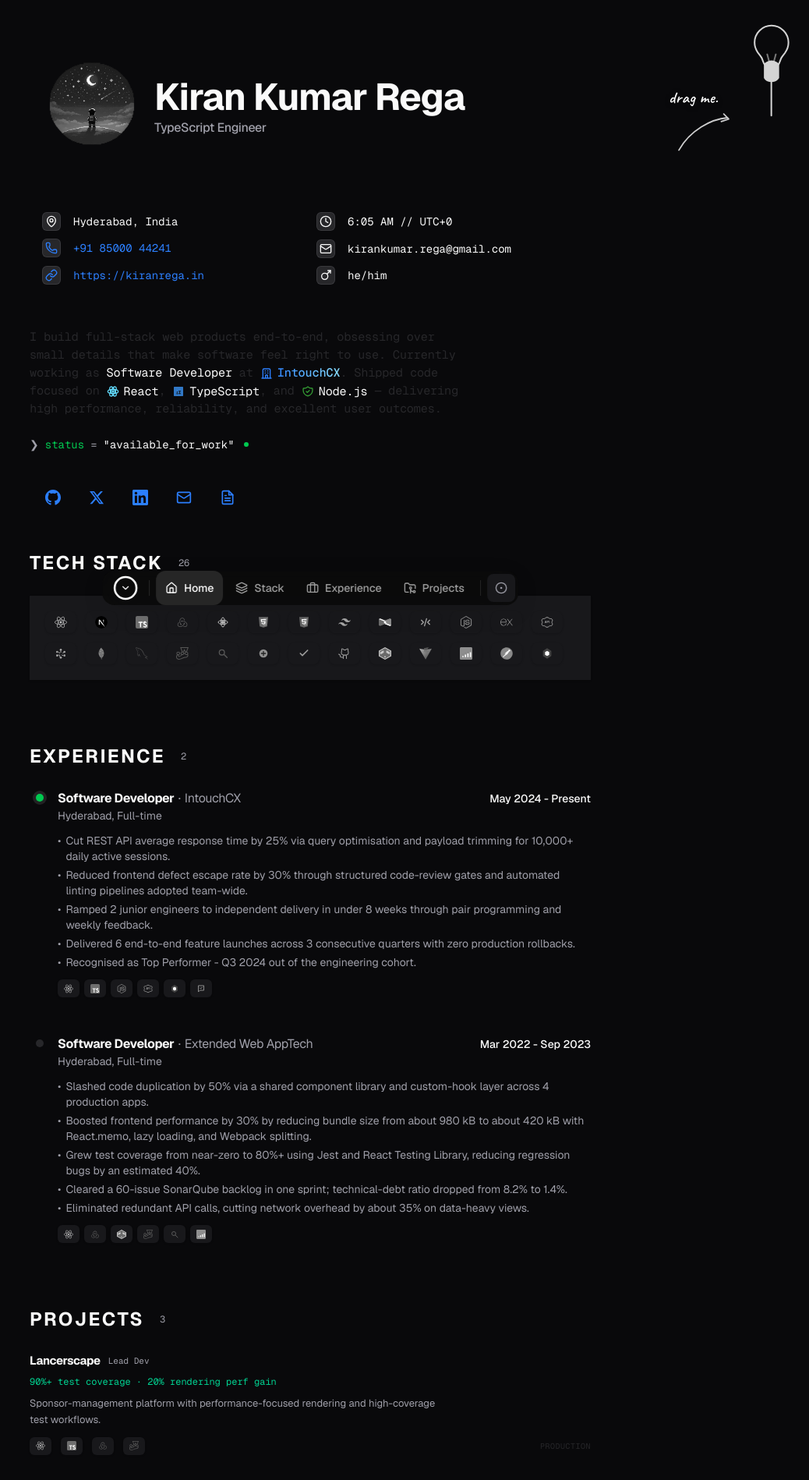
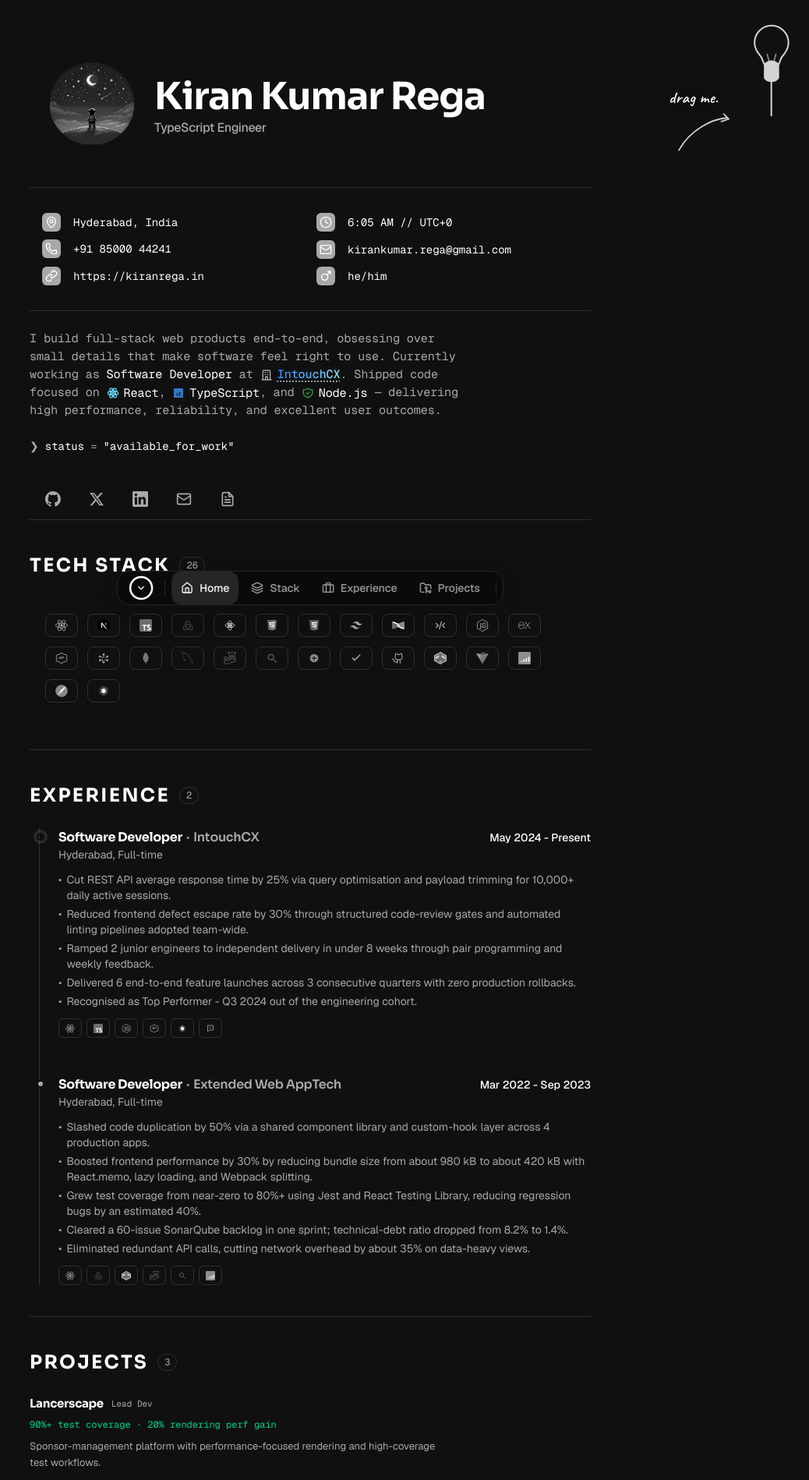
Before and after one commit to kiranrega/kk-dev, a Next.js app: page / in a window 1280 px wide. Shown: the top 1898 px of the page at 78% size, without its empty margins (242-1280 px from the left). Built offline with nearby package versions, Linux system fonts and the light colour scheme; no server answers.

Commit message:
refactor: update color system to use oklch values and add Sora font

```diff
--- a/src/app/globals.css
+++ b/src/app/globals.css
@@ -4,96 +4,33 @@
 @custom-variant dark (&:where(.dark, .dark *));
 
 :root {
-  /* ── Color System (lab) ── */
-  --background: lab(98.26% 0 0);
-  --foreground: lab(2.51107% .242703 -.886115);
-  --primary: lab(98.26% 0 0);
-  --primary-foreground: lab(2.51107% .242703 -.886115);
-  --secondary: lab(90.6853% .399232 -1.45452);
-  --secondary-foreground: lab(2.51107% .242703 -.886115);
-  --muted: lab(96.1634% .0993311 -.364041);
-  --muted-foreground: lab(47.8878% 1.65477 -5.77283);
-  --card: lab(96.1634% .0993311 -.364041);
-  --card-foreground: lab(2.51107% .242703 -.886115);
-  --popover: lab(96.1634% .0993311 -.364041);
-  --popover-foreground: lab(2.51107% .242703 -.886115);
-  --accent: lab(96.1634% .0993311 -.364041);
-  --accent-muted: color-mix(in oklab, var(--accent) 20%, transparent);
-  --accent-foreground: lab(2.51107% .242703 -.886115);
-  --border: lab(90.6853% .399232 -1.45452);
-  --input: lab(100% 0 0/.15);
-  --ring: lab(47.8878% 1.65477 -5.77283);
-  --link: lab(54.1736% 13.3369 -74.6839);
-  --success: lab(70.5521% -66.5147 45.8073);
-  --destructive: lab(40.4273% 67.2623 53.7441);
-  --info: lab(61.1364% -10.0766 -55.1112);
-  --surface: lab(96.1634% .0993311 -.364041);
-  --surface-foreground: lab(2.51107% .242703 -.886115);
+  /* Warm Minimalism oklch values */
+  --portfolio-surface: oklch(1 0 0);
+  --portfolio-ink: oklch(0 0 0);
+  --portfolio-muted: oklch(0.45 0 0);
+  --portfolio-border: oklch(0.88 0 0);
+  --portfolio-page: oklch(0.97 0 0);
+
+  --background: var(--portfolio-surface);
+  --foreground: var(--portfolio-ink);
+  --muted: var(--portfolio-muted);
+  --muted-foreground: var(--portfolio-muted);
+  --border: var(--portfolio-border);
+  --card: var(--portfolio-surface);
+  --accent: var(--portfolio-ink);
+  --link: var(--foreground);
   --line: color-mix(in oklab, var(--border) 64%, var(--background));
-  --selection: lab(2.51107% .242703 -.886115);
-  --selection-foreground: lab(98.26% 0 0);
-  --code: var(--background);
-  --code-foreground: var(--foreground);
-  --code-number: lab(33.88% -.0000149012 0);
-  --code-highlight: lab(64.4251% 68.652 101.243/.06);
 
-  /* ── Sidebar tokens ── */
-  --sidebar: lab(96.1634% .0993311 -.364041);
-  --sidebar-foreground: lab(2.51107% .242703 -.886115);
-  --sidebar-primary: lab(36.9089% 35.0961 -85.6872);
-  --sidebar-primary-foreground: lab(98.26% 0 0);
-  --sidebar-accent: lab(90.6853% .399232 -1.45452);
-  --sidebar-accent-foreground: lab(2.51107% .242703 -.886115);
-  --sidebar-border: lab(100% 0 0/.1);
-  --sidebar-ring: lab(47.8878% 1.65477 -5.77283);
-
-  /* ── Chart tokens ── */
-  --chart-1: lab(2.51107% .242703 -.886115);
-  --chart-2: lab(29.24% -.0000149012 0);
-  --chart-3: lab(43.16% 0 0);
-  --chart-4: lab(68.68% 0 0);
-  --chart-5: lab(98.26% 0 0);
-  --chart-background: lab(2.51107% .242703 -.886115);
-  --chart-foreground: lab(98.26% 0 0);
-  --chart-foreground-muted: lab(65.6464% 1.53497 -5.42429);
-  --chart-grid: color-mix(in oklab, var(--border) 64%, var(--background));
-  --chart-crosshair: lab(35.1166% 1.78212 -6.1173);
-  --chart-tooltip-background: lab(96.1634% .0993311 -.364041);
-  --chart-tooltip-foreground: lab(2.51107% .242703 -.886115);
-  --chart-tooltip-muted: lab(65.6464% 1.53497 -5.42429);
-  --chart-marker-background: lab(88.4% 0 .0000119209);
-  --chart-marker-border: lab(30.3655% -.474572 -3.71171);
-  --chart-marker-foreground: lab(2.51107% .242703 -.886115);
-  --chart-ring-background: lab(24.5649% -.463679 -3.70624/.25);
-  --chart-label: lab(70.9674% -.509977 -3.73039);
-
-  /* ── Typography ── */
-  --font-family-sans: var(--font-geist-sans), system-ui, sans-serif;
-  --font-family-mono: var(--font-geist-mono), ui-monospace, monospace;
+  /* Typography variables */
+  --text-sm: .875rem;
+  --font-family-sans: var(--font-geist-sans), Inter, system-ui, sans-serif;
+  --font-family-display: var(--font-sora), var(--font-geist-sans), sans-serif;
 
   --font-size-hero: clamp(2.25rem, 6vw, 3.5rem);
   --line-height-hero: 1.1;
-  --letter-spacing-tight: -0.025em;
+  --letter-spacing-tight: -0.02em;
 
-  /* ── Layout tokens ── */
-  --header-height: calc(var(--spacing) * 14);
-  --separator-height: calc(var(--spacing) * 8);
-  --fade-bottom-height: calc(var(--spacing) * 24);
-
-  /* ── BProgress tokens ── */
-  --bprogress-color: var(--foreground);
-  --bprogress-height: 2px;
-  --bprogress-spinner-size: 18px;
-  --bprogress-spinner-animation-duration: 400ms;
-  --bprogress-spinner-border-size: 2px;
-  --bprogress-box-shadow: 0 0 10px var(--foreground), 0 0 5px var(--foreground);
-  --bprogress-z-index: 99999;
-  --bprogress-spinner-top: 15px;
-  --bprogress-spinner-bottom: auto;
-  --bprogress-spinner-right: 15px;
-  --bprogress-spinner-left: auto;
-
-  /* ── Bulb SVG theme vars (light) ── */
+  /* Bulb SVG theme vars (light) */
   --cord: #555;
   --filament: #999;
   --stroke: #555;
@@ -101,70 +38,22 @@
 }
 
 .dark {
-  /* ── Color System (lab) - Dark ── */
-  --background: lab(2.51107% .242703 -.886115);
-  --foreground: lab(98.26% 0 0);
-  --primary: lab(98.26% 0 0);
-  --primary-foreground: lab(2.51107% .242703 -.886115);
-  --secondary: lab(15.7305% .613764 -2.1659);
-  --secondary-foreground: lab(98.26% 0 0);
-  --muted: lab(15.7305% .613764 -2.1659);
-  --muted-foreground: lab(65.6464% 1.53497 -5.42429);
-  --card: lab(8.30603% .618205 -2.16572);
-  --card-foreground: lab(98.26% 0 0);
-  --popover: lab(8.30603% .618205 -2.16572);
-  --popover-foreground: lab(98.26% 0 0);
-  --accent: lab(15.7305% .613764 -2.1659);
-  --accent-muted: color-mix(in oklab, var(--accent) 20%, transparent);
-  --accent-foreground: lab(98.26% 0 0);
-  --border: lab(15.7305% .613764 -2.1659);
-  --input: lab(100% 0 0/.15);
-  --ring: lab(47.8878% 1.65477 -5.77283);
-  --link: lab(54.1736% 13.3369 -74.6839);
-  --success: lab(70.5521% -66.5147 45.8073);
-  --destructive: lab(40.4273% 67.2623 53.7441);
-  --info: lab(61.1364% -10.0766 -55.1112);
-  --surface: lab(8.30603% .618205 -2.16572);
-  --surface-foreground: lab(98.26% 0 0);
-  --line: color-mix(in oklab, var(--border) 64%, var(--background));
-  --selection: lab(98.26% 0 0);
-  --selection-foreground: lab(2.51107% .242703 -.886115);
-  --code: var(--background);
-  --code-foreground: var(--foreground);
-  --code-number: lab(33.88% -.0000149012 0);
-  --code-highlight: lab(64.4251% 68.652 101.243/.06);
+  /* Dark Theme - Warm Minimalism oklch values */
+  --portfolio-surface: oklch(0.173 0 0);
+  --portfolio-ink: oklch(1 0 0);
+  --portfolio-muted: oklch(0.735 0 0);
+  --portfolio-border: oklch(0.309 0 0);
+  --portfolio-page: oklch(0.182 0 0);
 
-  /* ── Sidebar tokens - Dark ── */
-  --sidebar: lab(8.30603% .618205 -2.16572);
-  --sidebar-foreground: lab(98.26% 0 0);
-  --sidebar-primary: lab(36.9089% 35.0961 -85.6872);
-  --sidebar-primary-foreground: lab(98.26% 0 0);
-  --sidebar-accent: lab(15.7305% .613764 -2.1659);
-  --sidebar-accent-foreground: lab(98.26% 0 0);
-  --sidebar-border: lab(100% 0 0/.1);
-  --sidebar-ring: lab(47.8878% 1.65477 -5.77283);
+  --background: var(--portfolio-surface);
+  --foreground: var(--portfolio-ink);
+  --muted: var(--portfolio-muted);
+  --muted-foreground: var(--portfolio-muted);
+  --border: var(--portfolio-border);
+  --card: var(--portfolio-surface);
+  --accent: var(--portfolio-ink);
 
-  /* ── Chart tokens - Dark ── */
-  --chart-1: lab(98.26% 0 0);
-  --chart-2: lab(68.68% 0 0);
-  --chart-3: lab(43.16% 0 0);
-  --chart-4: lab(29.24% -.0000149012 0);
-  --chart-5: lab(21.12% 0 0);
-  --chart-background: lab(2.51107% .242703 -.886115);
-  --chart-foreground: lab(98.26% 0 0);
-  --chart-foreground-muted: lab(65.6464% 1.53497 -5.42429);
-  --chart-grid: color-mix(in oklab, var(--border) 64%, var(--background));
-  --chart-crosshair: lab(35.1166% 1.78212 -6.1173);
-  --chart-tooltip-background: lab(8.30603% .618205 -2.16572);
-  --chart-tooltip-foreground: lab(98.26% 0 0);
-  --chart-tooltip-muted: lab(65.6464% 1.53497 -5.42429);
-  --chart-marker-background: lab(12.9629% -.428468 -3.68954);
-  --chart-marker-border: lab(30.3655% -.474572 -3.71171);
-  --chart-marker-foreground: lab(88.4% 0 .0000119209);
-  --chart-ring-background: lab(24.5649% -.463679 -3.70624/.25);
-  --chart-label: lab(70.9674% -.509977 -3.73039);
-
-  /* ── Bulb SVG theme vars (dark) ── */
+  /* Bulb SVG theme vars (dark) */
   --cord: #888;
   --filament: orange;
   --stroke: #888;
@@ -174,153 +63,34 @@
 @theme inline {
   --color-background: var(--background);
   --color-foreground: var(--foreground);
-  --color-primary: var(--primary);
-  --color-primary-foreground: var(--primary-foreground);
-  --color-secondary: var(--secondary);
-  --color-secondary-foreground: var(--secondary-foreground);
   --color-muted: var(--muted);
   --color-muted-foreground: var(--muted-foreground);
   --color-border: var(--border);
   --color-card: var(--card);
-  --color-card-foreground: var(--card-foreground);
   --color-accent: var(--accent);
-  --color-accent-foreground: var(--accent-foreground);
-  --color-ring: var(--ring);
-  --color-link: var(--link);
-  --color-success: var(--success);
-  --color-destructive: var(--destructive);
-  --color-info: var(--info);
-  --color-surface: var(--surface);
-  --color-line: var(--line);
 
   --font-sans: var(--font-geist-sans);
+  --font-display: var(--font-sora);
   --font-mono: var(--font-geist-mono);
   --font-serif: var(--font-ibm-plex-serif), "IBM Plex Serif", serif;
-  --font-handwritten: var(--font-caveat), "Caveat", cursive;
-  --font-heading: var(--font-sans);
-
-  --default-font-family: var(--font-sans);
-  --default-mono-font-family: var(--font-mono);
-
-  --animate-spin: spin 1s linear infinite;
-  --animate-ping: ping 1s cubic-bezier(0, 0, .2, 1) infinite;
-  --animate-pulse: pulse 2s cubic-bezier(.4, 0, .6, 1) infinite;
-  --blur-md: 12px;
-  --aspect-video: 16 / 9;
-  --default-transition-duration: .15s;
-  --default-transition-timing-function: cubic-bezier(.4, 0, .2, 1);
-  --ease-out: cubic-bezier(0, 0, .2, 1);
-  --ease-in-out: cubic-bezier(.4, 0, .2, 1);
-
-  /* ── Spacing ── */
-  --spacing: .25rem;
-
-  /* ── Container sizes ── */
-  --container-xs: 20rem;
-  --container-sm: 24rem;
-  --container-md: 28rem;
-  --container-lg: 32rem;
-  --container-3xl: 48rem;
-
-  /* ── Border radius ── */
-  --radius-xs: .125rem;
-  --radius-sm: .25rem;
-  --radius-md: .375rem;
-  --radius-lg: .5rem;
-  --radius-xl: .75rem;
-  --radius-2xl: 1rem;
-
-  /* ── Font sizes ── */
-  --text-xs: .75rem;
-  --text-sm: .875rem;
-  --text-base: 1rem;
-  --text-lg: 1.125rem;
-  --text-xl: 1.25rem;
-  --text-2xl: 1.5rem;
-  --text-3xl: 1.875rem;
-  --text-4xl: 2.25rem;
-  --text-5xl: 3rem;
-  --text-6xl: 3.75rem;
-  --text-7xl: 4.5rem;
-  --text-8xl: 6rem;
-
-  /* ── Font weights ── */
-  --font-weight-normal: 400;
-  --font-weight-medium: 500;
-  --font-weight-semibold: 600;
-
-  /* ── Tracking ── */
-  --tracking-tight: -.025em;
-  --tracking-normal: 0em;
-  --tracking-wide: .025em;
-
-  /* ── Leading ── */
-  --leading-tight: 1.25;
-  --leading-snug: 1.375;
-  --leading-normal: 1.5;
+  --font-serif: var(--font-instrument-serif);
 }
 
-/* ── Global styles ── */
-
-*,
-*::before,
-*::after {
-  box-sizing: border-box;
-  border: 0 solid;
-  border-color: var(--border);
-}
-
-html {
-  scroll-behavior: smooth;
-  -webkit-text-size-adjust: 100%;
-  tab-size: 4;
-  color-scheme: dark;
-}
 
 body {
-  margin: 0;
   background: var(--background);
   color: var(--foreground);
-  font-family: var(--default-font-family, -apple-system, BlinkMacSystemFont, "Segoe UI", Roboto, "Helvetica Neue", "Noto Sans", Arial, sans-serif);
-  font-feature-settings: var(--default-font-feature-settings, normal);
-  font-variation-settings: var(--default-font-variation-settings, normal);
+  font-family: var(--font-family-sans);
   -webkit-font-smoothing: antialiased;
-  -webkit-tap-highlight-color: transparent;
-  font-synthesis-weight: none;
-  text-rendering: optimizelegibility;
-  color: var(--foreground);
-  line-height: 1.5;
   transition: background-color 0.3s ease, color 0.3s ease;
-  scrollbar-width: thin;
-  scrollbar-color: var(--border) transparent;
 }
 
 h1, h2, h3, h4 {
-  font-family: var(--font-heading);
+  font-family: var(--font-family-display);
   font-weight: 700;
   letter-spacing: var(--letter-spacing-tight);
 }
 
-::selection {
-  background: var(--selection);
-  color: var(--selection-foreground);
-}
-
-:focus-visible {
-  outline-color: color-mix(in oklab, var(--ring) 50%, transparent);
-}
-
-a {
-  color: var(--link);
-  text-decoration: none;
-  transition: color 0.15s ease;
-}
-
-a:hover {
-  text-decoration: underline;
-}
-
-/* ── Section label ── */
 .section-label {
   display: inline-flex;
   align-items: center;
@@ -332,6 +102,10 @@ a:hover {
   color: var(--foreground);
 }
 
+html {
+  scroll-behavior: smooth;
+}
+
 /* ── Hero typography ── */
 .hero-name {
   font-size: var(--font-size-hero);
@@ -339,6 +113,7 @@ a:hover {
   color: var(--foreground);
 }
 
+/* Minimalist separator */
 .hero-underline {
   height: 1px;
   width: 60px;
@@ -346,6 +121,7 @@ a:hover {
   margin: 1.5rem 0;
 }
 
+/* Blinking cursor (Monochrome) */
 .hero-cursor::after {
   content: "|";
   margin-left: 2px;
@@ -358,7 +134,7 @@ a:hover {
   50%       { opacity: 0; }
 }
 
-/* ── Blur-In Animation ── */
+/* Blur-In Animation */
 @keyframes blur-in {
   0% { opacity: 0; filter: blur(8px); transform: translateY(4px); }
   100% { opacity: 1; filter: blur(0px); transform: translateY(0); }
@@ -368,7 +144,7 @@ a:hover {
   animation: blur-in 0.8s cubic-bezier(0.16, 1, 0.3, 1) forwards;
 }
 
-/* ── Scroll reveal ── */
+/* Scroll reveal refinement */
 .reveal {
   opacity: 0;
   transform: translateY(10px);
@@ -392,18 +168,13 @@ a:hover {
   transform: translateY(0);
 }
 
-/* ── Link style ── */
-.link {
-  color: var(--link);
-  text-decoration: none;
-  transition: color 0.15s ease;
+
+::selection {
+  background: var(--foreground);
+  color: var(--background);
 }
 
-.link:hover {
-  text-decoration: underline;
-}
-
-/* ── Card Glass ── */
+/* Custom Card Depth */
 .card-glass {
   background: var(--card);
   border: 1px solid var(--border);
@@ -417,49 +188,6 @@ a:hover {
 
 .card-glass:hover {
   border-color: var(--muted);
-}
-
-/* ── Icon container ── */
-.icon-container {
-  display: flex;
-  align-items: center;
-  justify-content: center;
-  width: 1.5rem;
-  height: 1.5rem;
-  flex-shrink: 0;
-  border-radius: 0.375rem;
-  border: 1px solid color-mix(in oklab, var(--muted-foreground) 15%, transparent);
-  background: var(--muted);
-  ring: 1px var(--line);
-  ring-offset: 1px var(--background);
-}
-
-.icon-container svg {
-  width: 1rem;
-  height: 1rem;
-  pointer-events: none;
-}
-
-/* ── Panel body grid ── */
-.panel-body {
-  display: grid;
-  gap: 0.625rem 1rem;
-  padding: 1rem;
-}
-
-@media (min-width: 640px) {
-  .panel-body {
-    grid-template-columns: repeat(2, minmax(0, 1fr));
-  }
-}
-
-/* ── Panel row ── */
-.panel-row {
-  display: flex;
-  align-items: center;
-  gap: 1rem;
-  font-family: var(--font-mono);
-  font-size: var(--text-sm);
 }
 
 /* ── Social Pills Row ── */
@@ -511,7 +239,6 @@ a:hover {
   width: 1px;
   background: var(--border);
 }
-
 .timeline-node {
   position: relative;
   z-index: 1;
@@ -529,7 +256,6 @@ a:hover {
   flex-shrink: 0;
 }
 
-/* ── Grid pattern ── */
 .bg-grid-pattern {
   background:
     radial-gradient(
@@ -547,7 +273,6 @@ a:hover {
   --accent-10: rgba(255, 255, 255, 0.03);
 }
 
-/* ── Reduced motion ── */
 @media (prefers-reduced-motion: reduce) {
   *,
   *::before,
@@ -559,7 +284,6 @@ a:hover {
   }
 }
 
-/* ── Utilities ── */
 @layer utilities {
   @keyframes pulse {
     0%, 100% { opacity: 1; transform: scale(1); }
@@ -580,12 +304,14 @@ a:hover {
   .animate-bounce-once { animation: bounceOnce 0.4s ease-in-out; }
 }
 
+
 .sr-only { position: absolute; width: 1px; height: 1px; padding: 0; margin: -1px; overflow: hidden; clip: rect(0,0,0,0); white-space: nowrap; border-width: 0; }
 
 /* ════════════════════════════════════════
    Sketch Lightbulb Toggle  (top-right, fixed)
    ════════════════════════════════════════ */
 
+/* Outer wrapper – fixed to viewport top-right */
 .toggle-form {
   position: fixed;
   top: 0;
@@ -598,6 +324,7 @@ a:hover {
   animation: bulbSway 6s ease-in-out infinite;
 }
 
+/* The button fills the wrapper */
 .toggle-btn {
   position: absolute;
   inset: 0;
@@ -607,6 +334,7 @@ a:hover {
   pointer-events: all;
 }
 
+/* SVG scene: bulb + cord */
 .toggle-scene {
   overflow: visible;
   position: absolute;
@@ -617,12 +345,14 @@ a:hover {
   translate: -50% 0;
 }
 
+/* ── Cord ── */
 .toggle-scene__dummy-cord line {
   stroke: var(--bulb-stroke);
   stroke-width: 6;
   stroke-linecap: round;
 }
 
+/* ── Glass globe ── */
 .bulb__bulb {
   fill: transparent;
   stroke: var(--bulb-stroke);
@@ -631,17 +361,20 @@ a:hover {
   transition: fill 0.3s ease, stroke 0.3s ease;
 }
 
+/* Lit state: glow inside globe */
 [aria-pressed="true"] .bulb__bulb {
   fill: rgba(255, 230, 100, 0.18);
   stroke: var(--bulb-stroke);
   filter: drop-shadow(0 0 8px rgba(255, 220, 80, 0.5));
 }
 
+/* ── Cap (base of bulb) ── */
 .bulb__cap {
   fill: var(--bulb-stroke);
   stroke: none;
 }
 
+/* ── Filament ── */
 .bulb__filament {
   stroke: var(--bulb-stroke);
   stroke-width: 6;
@@ -654,6 +387,7 @@ a:hover {
   opacity: 1;
 }
 
+/* ── Grab handle (invisible circle at cord end) ── */
 .grab-handle {
   width: 52px;
   aspect-ratio: 1;
@@ -668,11 +402,12 @@ a:hover {
 }
 .grab-handle:active { cursor: grabbing; }
 
+/* ── Theme colour tokens for the bulb ── */
 :root {
-  --bulb-stroke: #5a5a5a;
+  --bulb-stroke: #5a5a5a;   /* light mode: dark grey sketch */
 }
 .dark {
-  --bulb-stroke: #d4d4d4;
+  --bulb-stroke: #d4d4d4;   /* dark mode: light grey / near-white sketch */
 }
 
 /* ════════════════════════════════════════
@@ -681,6 +416,7 @@ a:hover {
 
 .drag-hint {
   position: fixed;
+  /* anchored near the cord bottom / grab handle */
   top: 110px;
   right: 100px;
   pointer-events: none;
@@ -700,8 +436,9 @@ a:hover {
   transform: translateX(0);
 }
 
+/* Handwritten text */
 .drag-hint__text {
-  font-family: var(--font-handwritten);
+  font-family: var(--font-caveat), 'Caveat', 'Patrick Hand', cursive;
   font-size: 1.3rem;
   font-weight: 600;
   letter-spacing: 0.02em;
@@ -715,6 +452,7 @@ a:hover {
   text-shadow: none;
 }
 
+/* Curved arrow */
 .drag-hint__arrow {
   width: 90px;
   height: 56px;
@@ -728,37 +466,87 @@ a:hover {
   color: #1a1a1a;
 }
 
+/* Gentle idle sway on the whole toggle */
 @keyframes bulbSway {
   0%, 100% { transform: rotate(0deg);   }
   25%       { transform: rotate(1.5deg); }
   75%       { transform: rotate(-1.5deg);}
 }
 
-/* ── Hero typography classes ── */
+/* Typography classes for the redesigned hero section */
 .hero-font-mono {
-  font-family: var(--font-mono) !important;
+  font-family: var(--font-geist-mono), monospace !important;
 }
 
 .hero-font-serif {
-  font-family: var(--font-serif) !important;
+  font-family: var(--font-instrument-serif), serif !important;
 }
 
 .hero-type-heading-2 {
-  font-family: var(--font-serif) !important;
-  font-size: 2.25rem !important;
+  font-family: var(--font-instrument-serif), serif !important;
+  font-size: 2.25rem !important; /* Tall, elegant serif header size */
   line-height: 1.1 !important;
-  font-weight: 400 !important;
+  font-weight: 400 !important; /* Serif looks best when not artificially bolded */
   letter-spacing: -0.02em !important;
 }
 
 .hero-type-body-small {
-  font-family: var(--font-mono) !important;
+  font-family: var(--font-geist-mono), monospace !important;
   font-size: 0.95rem !important;
   line-height: 1.5 !important;
   letter-spacing: -0.01em !important;
 }
 
-/* ── Exponential easing ── */
-:root {
-  --expo-out: linear(0 0%, .1684 2.66%, .3165 5.49%, .446 8.52%, .5581 11.78%, .6535 15.29%, .7341 19.11%, .8011 23.3%, .8557 27.93%, .8962 32.68%, .9283 38.01%, .9529 44.08%, .9711 51.14%, .9833 59.06%, .9915 68.74%, 1 100%);
+/* ── Link style ── */
+.link {
+  color: var(--link);
+  text-decoration: none;
+  transition: color 0.15s ease;
 }
+
+.link:hover {
+  text-decoration: underline;
+}
+
+/* ── Icon container (profile card) ── */
+.icon-container {
+  display: flex;
+  align-items: center;
+  justify-content: center;
+  width: 1.5rem;
+  height: 1.5rem;
+  flex-shrink: 0;
+  border-radius: 0.375rem;
+  border: 1px solid color-mix(in oklab, var(--muted-foreground) 15%, transparent);
+  background: var(--muted);
+  ring: 1px var(--line);
+  ring-offset: 1px var(--background);
+}
+
+.icon-container svg {
+  width: 1rem;
+  height: 1rem;
+  pointer-events: none;
+}
+
+/* ── Panel body grid (profile card) ── */
+.panel-body {
+  display: grid;
+  gap: 0.625rem 1rem;
+  padding: 1rem;
+}
+
+@media (min-width: 640px) {
+  .panel-body {
+    grid-template-columns: repeat(2, minmax(0, 1fr));
+  }
+}
+
+/* ── Panel row (profile card) ── */
+.panel-row {
+  display: flex;
+  align-items: center;
+  gap: 1rem;
+  font-family: var(--font-mono);
+  font-size: var(--text-sm);
+}
--- a/src/app/layout.tsx
+++ b/src/app/layout.tsx
@@ -1,5 +1,5 @@
 import type { Metadata } from "next";
-import { Geist, Caveat, Geist_Mono, IBM_Plex_Serif } from "next/font/google";
+import { Geist, Sora, Caveat, Geist_Mono, IBM_Plex_Serif } from "next/font/google";
 import { CloudflareAnalytics } from "@/components/features/cloudflare-analytics";
 import "./globals.css";
 
@@ -20,6 +20,13 @@ const ibmPlexSerif = IBM_Plex_Serif({
   subsets: ["latin"],
   weight: ["400", "500", "600", "700"],
   style: ["normal", "italic"],
+  display: "swap",
+});
+
+const sora = Sora({
+  variable: "--font-sora",
+  subsets: ["latin"],
+  weight: ["600", "700"],
   display: "swap",
 });
 
@@ -84,7 +91,7 @@ export default function RootLayout({
     <html
       lang="en"
       suppressHydrationWarning
-      className={`${geistSans.variable} ${caveat.variable} ${geistMono.variable} ${ibmPlexSerif.variable} h-full antialiased`}
+      className={`${geistSans.variable} ${sora.variable} ${caveat.variable} ${geistMono.variable} ${ibmPlexSerif.variable} h-full antialiased`}
     >
       <head>
         <script
--- a/src/components/layout/floating-toc.tsx
+++ b/src/components/layout/floating-toc.tsx
@@ -3,7 +3,7 @@
 import { Home, Layers, Briefcase, FolderGit2, ChevronUp, ChevronDown } from "lucide-react";
 import { useActiveSection } from "@/hooks/use-active-section";
 import { useScrollProgress } from "@/hooks/use-scroll-progress";
-import { BallPit } from "@/components/features/ball-pit";
+// import { BallPit } from "@/components/features/ball-pit";
 
 const sections = [
   { id: "overview", label: "Home", icon: Home },
@@ -94,7 +94,7 @@ export function FloatingTOC() {
           );
         })}
         <div className="w-[1px] h-5 bg-neutral-200 dark:bg-neutral-800 mx-1" />
-        <BallPit />
+        {/* <BallPit /> */}
       </div>
     </div>
   );
--- a/src/components/layout/header.tsx
+++ b/src/components/layout/header.tsx
@@ -3,7 +3,7 @@
 import { navItems } from "@/config/site";
 import { ActiveNav } from "@/components/layout/active-nav";
 import { CatSummoner } from "@/components/features/cat-summoner";
-import { BallPit } from "@/components/features/ball-pit";
+// import { BallPit } from "@/components/features/ball-pit";
 
 export function Header() {
   return (
@@ -12,7 +12,7 @@ export function Header() {
         <ActiveNav items={navItems} />
         <div className="flex items-center gap-2">
           <CatSummoner />
-          <BallPit />
+          {/* <BallPit /> */}
         </div>
       </div>
     </header>
```
